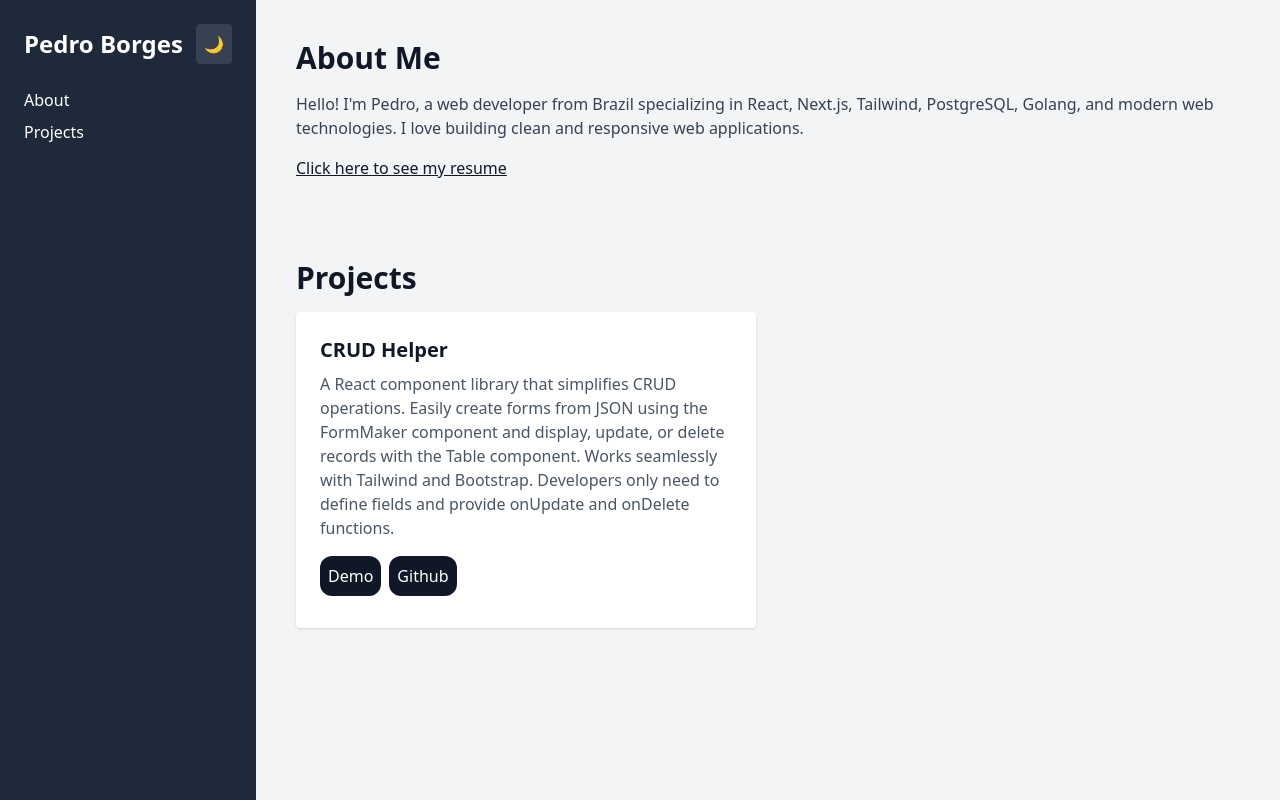
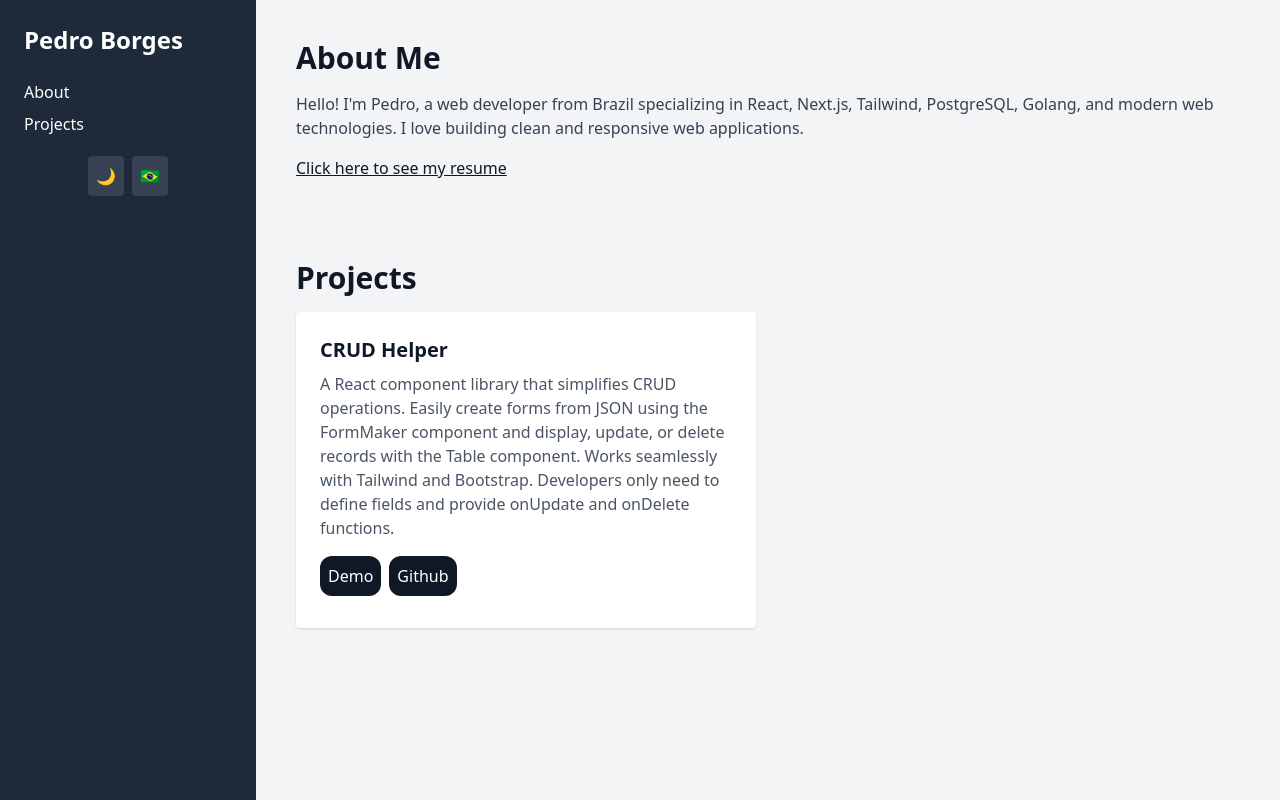
Before and after one commit to dspedroborges/portfolio, a React (Vite) app: page / in a window 1280 px wide. Built offline with nearby package versions, Linux system fonts and the light colour scheme.

Commit message:
language toggle

```diff
--- a/src/App.tsx
+++ b/src/App.tsx
@@ -1,9 +1,12 @@
 import { useState, useEffect } from "react";
 
-const projects = [
+const projects: Record<string, any>[] = [
   {
     title: "CRUD Helper",
-    description: "A React component library that simplifies CRUD operations. Easily create forms from JSON using the FormMaker component and display, update, or delete records with the Table component. Works seamlessly with Tailwind and Bootstrap. Developers only need to define fields and provide onUpdate and onDelete functions.",
+    description: {
+      en: "A React component library that simplifies CRUD operations. Easily create forms from JSON using the FormMaker component and display, update, or delete records with the Table component. Works seamlessly with Tailwind and Bootstrap. Developers only need to define fields and provide onUpdate and onDelete functions.",
+      pt: "Uma biblioteca de componentes React que simplifica operações CRUD. Crie formulários a partir de JSON usando o componente FormMaker e exiba, atualize ou exclua registros com o componente Table. Funciona perfeitamente com Tailwind e Bootstrap. Desenvolvedores só precisam definir os campos e fornecer funções onUpdate e onDelete."
+    },
     demo: "https://crudhelper.vercel.app/",
     github: "https://github.com/dspedroborges/crudhelper",
   }
@@ -12,7 +15,12 @@ const projects = [
 function App() {
   const [darkMode, setDarkMode] = useState(() => {
     const saved = localStorage.getItem("darkMode");
-    return saved === "true" ? true : false;
+    return saved === "true";
+  });
+
+  const [language, setLanguage] = useState(() => {
+    const saved = localStorage.getItem("language");
+    return saved || "en";
   });
 
   useEffect(() => {
@@ -21,54 +29,68 @@ function App() {
     } else {
       document.documentElement.classList.remove("dark");
     }
-
     localStorage.setItem("darkMode", JSON.stringify(darkMode));
   }, [darkMode]);
+
+  useEffect(() => {
+    localStorage.setItem("language", language);
+  }, [language]);
 
   return (
     <div className="flex flex-col min-h-screen bg-gray-100 dark:bg-gray-900 md:flex-row transition-colors duration-300">
       <aside className="w-full bg-gray-800 text-white dark:bg-gray-950 dark:text-gray-200 flex flex-col p-6 md:w-64">
         <div className="flex items-center justify-between mb-6">
           <h1 className="text-2xl font-bold">Pedro Borges</h1>
+        </div>
+        <nav className="flex flex-col gap-4 md:gap-2">
+          <a href="#about" className="hover:text-gray-300 dark:hover:text-gray-400">
+            {language === "en" ? "About" : "Sobre"}
+          </a>
+          <a href="#projects" className="hover:text-gray-300 dark:hover:text-gray-400">
+            {language === "en" ? "Projects" : "Projetos"}
+          </a>
+        </nav>
+
+        <div className="flex gap-2 mt-5 justify-center">
           <button
             onClick={() => setDarkMode(!darkMode)}
             className="p-2 rounded bg-gray-700 dark:bg-gray-600 hover:bg-gray-600 dark:hover:bg-gray-500 cursor-pointer"
           >
             {darkMode ? "☀️" : "🌙"}
           </button>
+          <button
+            onClick={() => setLanguage(language === "en" ? "pt" : "en")}
+            className="p-2 rounded bg-gray-700 dark:bg-gray-600 hover:bg-gray-600 dark:hover:bg-gray-500 cursor-pointer"
+          >
+            {language === "en" ? "🇧🇷" : "🇺🇸"}
+          </button>
         </div>
-        <nav className="flex flex-col gap-4 md:gap-2">
-          <a href="#about" className="hover:text-gray-300 dark:hover:text-gray-400">About</a>
-          <a href="#projects" className="hover:text-gray-300 dark:hover:text-gray-400">Projects</a>
-        </nav>
       </aside>
 
       <main className="flex-1 p-6 md:p-10 text-gray-900 dark:text-gray-100 transition-colors duration-300">
         <section id="about" className="mb-16 md:mb-20">
-          <h2 className="text-3xl font-bold mb-4">About Me</h2>
+          <h2 className="text-3xl font-bold mb-4">{language === "en" ? "About Me" : "Sobre Mim"}</h2>
           <p className="text-gray-700 dark:text-gray-300">
-            Hello! I'm Pedro, a web developer from Brazil specializing in React, Next.js, Tailwind, PostgreSQL, Golang, and modern web technologies. I love building clean and responsive web applications.
+            {language === "en"
+              ? "Hello! I'm Pedro, a web developer from Brazil specializing in React, Next.js, Tailwind, PostgreSQL, Golang, and modern web technologies. I love building clean and responsive web applications."
+              : "Olá! Sou Pedro, um desenvolvedor web do Brasil especializado em React, Next.js, Tailwind, PostgreSQL, Golang e tecnologias web modernas. Adoro construir aplicações web limpas e responsivas."}
           </p>
-          <a href="/resume.pdf" target="_blank" className="my-4 block underline dark:text-gray-300">
-            Click here to see my resume
+          <a href={language == "en" ? "/resume.pdf" : "/curriculo.pdf"} target="_blank" className="my-4 block underline dark:text-gray-300">
+            {language === "en" ? "Click here to see my resume" : "Clique aqui para ver meu currículo"}
           </a>
         </section>
 
         <section id="projects" className="mb-16 md:mb-20">
-          <h2 className="text-3xl font-bold mb-4">Projects</h2>
+          <h2 className="text-3xl font-bold mb-4">{language === "en" ? "Projects" : "Projetos"}</h2>
           <div className="grid gap-6 sm:grid-cols-1 md:grid-cols-2">
-            {
-              projects.map((p, i) => {
-                return (
+            {projects.map((p, i) => (
               <div key={i} className="bg-white dark:bg-gray-800 p-6 rounded shadow transition-colors duration-300">
                 <h3 className="text-xl font-semibold mb-2 dark:text-gray-200">{p.title}</h3>
-                    <p className="text-gray-600 dark:text-gray-300">
-                      {p.description}
-                    </p>
+                <p className="text-gray-600 dark:text-gray-300">{p.description[language]}</p>
                 <div className="flex items-center gap-2 mt-2 flex-wrap">
                   <a href={p.demo} target="_blank">
                     <button className="cursor-pointer p-2 my-2 rounded-xl bg-gray-900 dark:bg-gray-700 text-white hover:bg-gray-700 dark:hover:bg-gray-600 flex items-center gap-2 justify-center">
-                          Demo
+                      {language === "en" ? "Demo" : "Demo"}
                     </button>
                   </a>
                   <a href={p.github} target="_blank">
@@ -78,9 +100,7 @@ function App() {
                   </a>
                 </div>
               </div>
-                )
-              })
-            }
+            ))}
           </div>
         </section>
       </main>
```
Also changed, not shown: 1 other file (tests, documents, lock files or other folders). Lines whose indentation alone changed are shown as unchanged.
